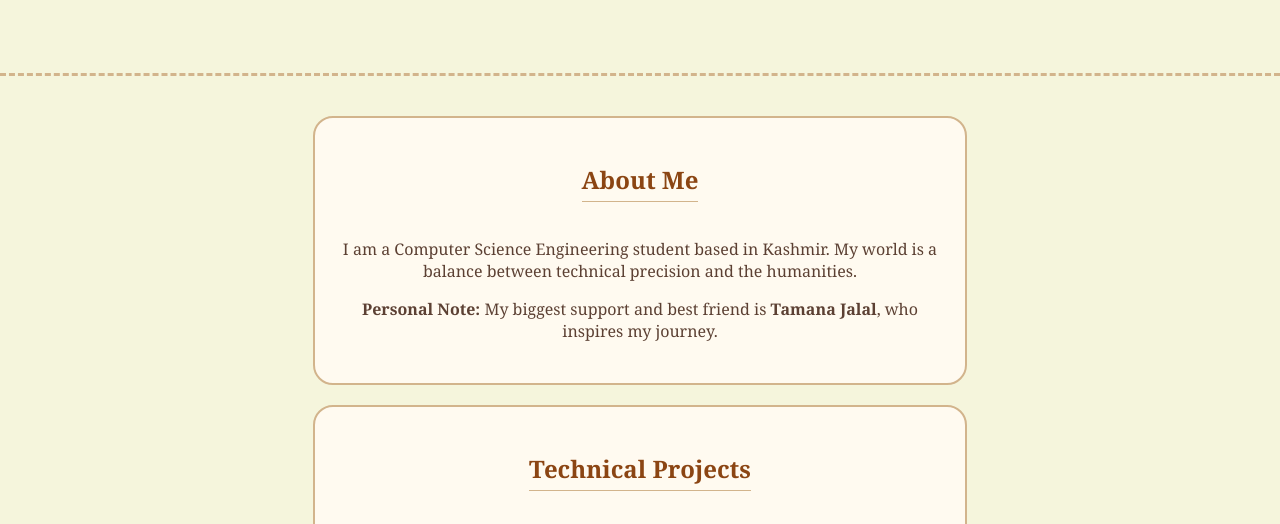
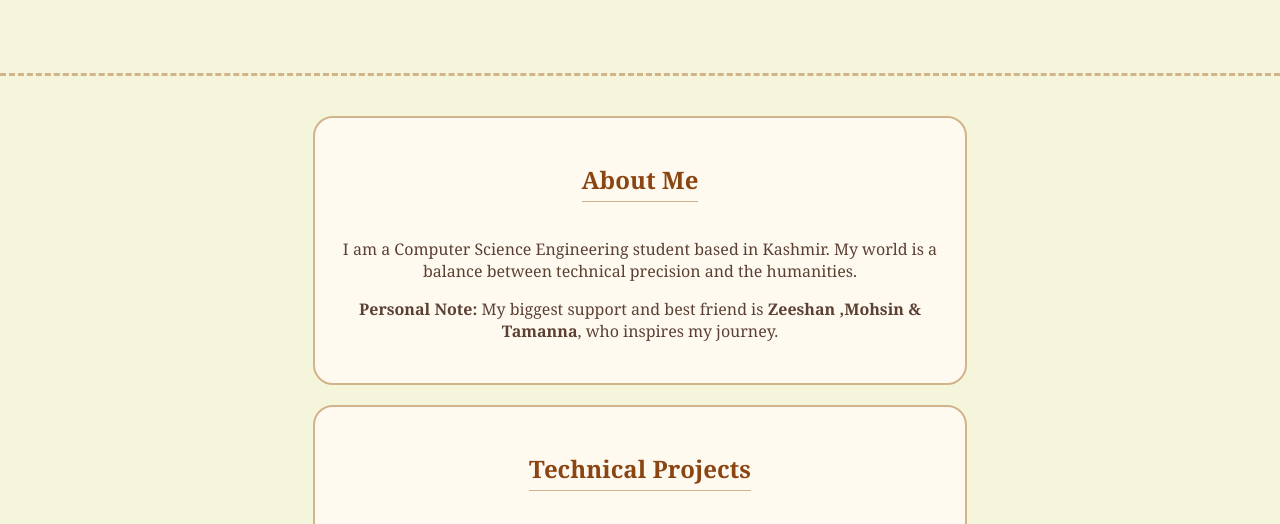
Before and after one commit to fawazshowkat/fawazshowkat.github.io, a plain HTML site: page index.html in a window 1280 px wide. Shown: the part 236-760 px from the top of the page. Drawn offline with Linux system fonts and the light colour scheme.

Commit message:
Update index.html

```diff
--- a/index.html
+++ b/index.html
@@ -36,7 +36,7 @@
         <section class="card">
             <h2>About Me</h2>
             <p>I am a Computer Science Engineering student based in Kashmir. My world is a balance between technical precision and the humanities.</p>
-            <p><strong>Personal Note:</strong> My biggest support and best friend is <strong>Tamana Jalal</strong>, who inspires my journey.</p>
+            <p><strong>Personal Note:</strong> My biggest support and best friend is <strong>Zeeshan ,Mohsin & Tamanna</strong>, who inspires my journey.</p>
         </section>
 
         <section class="card">
```
